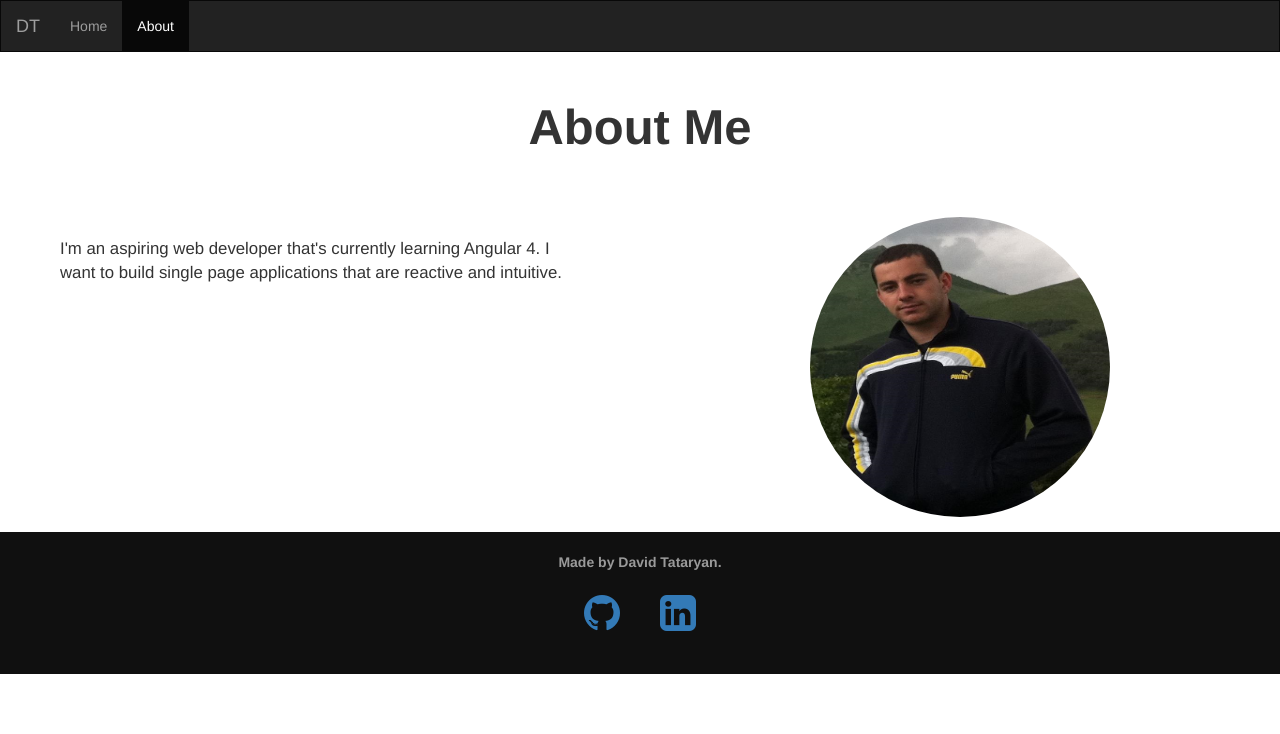
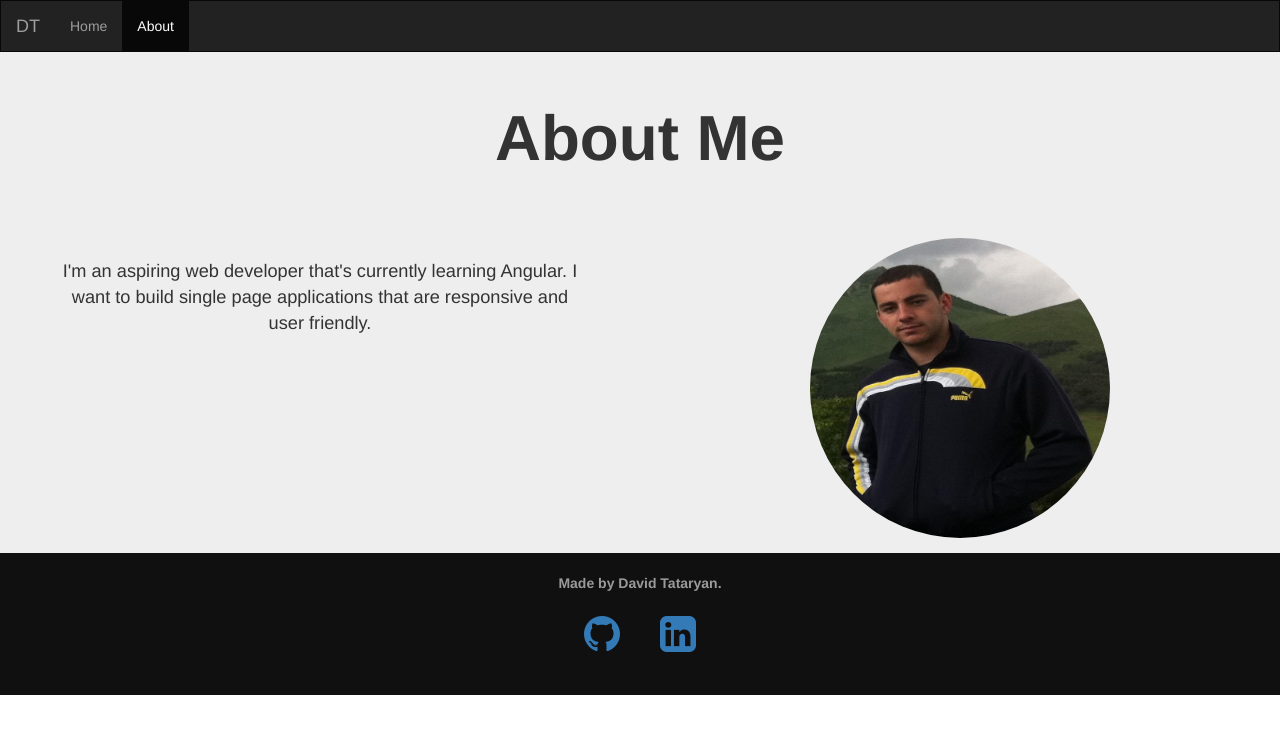
Before and after one commit to Davatata/my-site, an Angular app: page /about in a window 1280 px wide. Shown: the top 734 px of the page. Built offline with nearby package versions, Linux system fonts and the light colour scheme.

Commit message:
updated the about page. better styles

```diff
--- a/src/app/about/about.component.css
+++ b/src/app/about/about.component.css
@@ -1,4 +1,14 @@
 @media screen and (min-width: 900px) {
+    /* #about-container  {
+        background-image: url("./../../assets/pexels.jpg");
+        background-image: url("./../../assets/blank-vs.png");
+        background-image: url("./../../assets/yuriy.jpg");
+        background-image: url("./../../assets/spacex.jpg");
+        background-image: url("./../../assets/thomas-griesbeck-149034.jpg");
+        background-repeat: no-repeat;
+        background-attachment: fixed;
+        background-size: 100% 100%;
+    } */
     .about-img {
         width: 300px;
         height: 300px;
@@ -30,3 +40,7 @@
 .row {
     margin: 0;
 }
+
+#about-container {
+    background-color: #eeeeee;
+}
--- a/src/app/about/about.component.html
+++ b/src/app/about/about.component.html
@@ -1,7 +1,7 @@
-<div class="container-liquid">
+<div id="about-container" class="container-liquid">
   <div class="row">
     <div class="col-xs-12 about-text text-center">
-      <div style="margin:20px 0">
+      <div style="padding: 20px 60px; font-size: 1.3em; text-align: center;">
         <span>About Me</span>
       </div>
     </div>
@@ -11,7 +11,7 @@
     <div class="col-xs-12 col-sm-6 col-sm-push-6 text-center">
       <img class="about-img img-circle" src="/assets/me.jpg" alt="Me">
     </div>
-    <div class="col-xs-12 col-sm-6 col-sm-pull-6" style="padding: 20px 60px; font-size: 1.2em;">{{aboutMe}}</div>
+    <div class="col-xs-12 col-sm-6 col-sm-pull-6" style="padding: 20px 60px; font-size: 1.3em; text-align: center;">{{aboutMe}}</div>
   </div>
 
 </div>
--- a/src/app/about/about.component.ts
+++ b/src/app/about/about.component.ts
@@ -7,8 +7,8 @@ import { Component, OnInit } from '@angular/core';
 })
 export class AboutComponent implements OnInit {
   aboutMe:string = `
-    I'm an aspiring web developer that's currently learning Angular 4.
-    I want to build single page applications that are reactive and intuitive.`;
+    I'm an aspiring web developer that's currently learning Angular.
+    I want to build single page applications that are responsive and user friendly.`;
 
   constructor() { }
 
--- a/src/app/home/home.component.css
+++ b/src/app/home/home.component.css
@@ -1,7 +1,4 @@
 @media screen and (min-width: 550px) {
-    .img-background {
-        background-image: url("/assets/nasa-earth.jpg");
-    }
     .home-container {
         padding: 0 40px;
     }
@@ -19,7 +16,9 @@
         padding: 0 20% 5%;
     }
 }
+
 @media screen and (max-width: 550px) {
+
     .home-text {
         color: white;
         font-size: 2.5em;
@@ -65,15 +64,13 @@
     font-weight: 700;
 }
 
-
-
 #homeButton {
     font-size: 1em;
     font-weight: 700;
     background-color: rgba(0, 0, 0, 0.5);
     color: white;
     border-color: cornflowerblue;
-    border: 4px solid cornflowerblue;
+    border: 2px solid cornflowerblue;
     border-radius: 30px;
     margin-top: 40%;
     padding: 7px 40px;
@@ -92,3 +89,7 @@
     background-color: black;
     color: white;
 }
+
+.img-background {
+    background-image: url("/assets/nasa-earth.jpg");
+}
```
